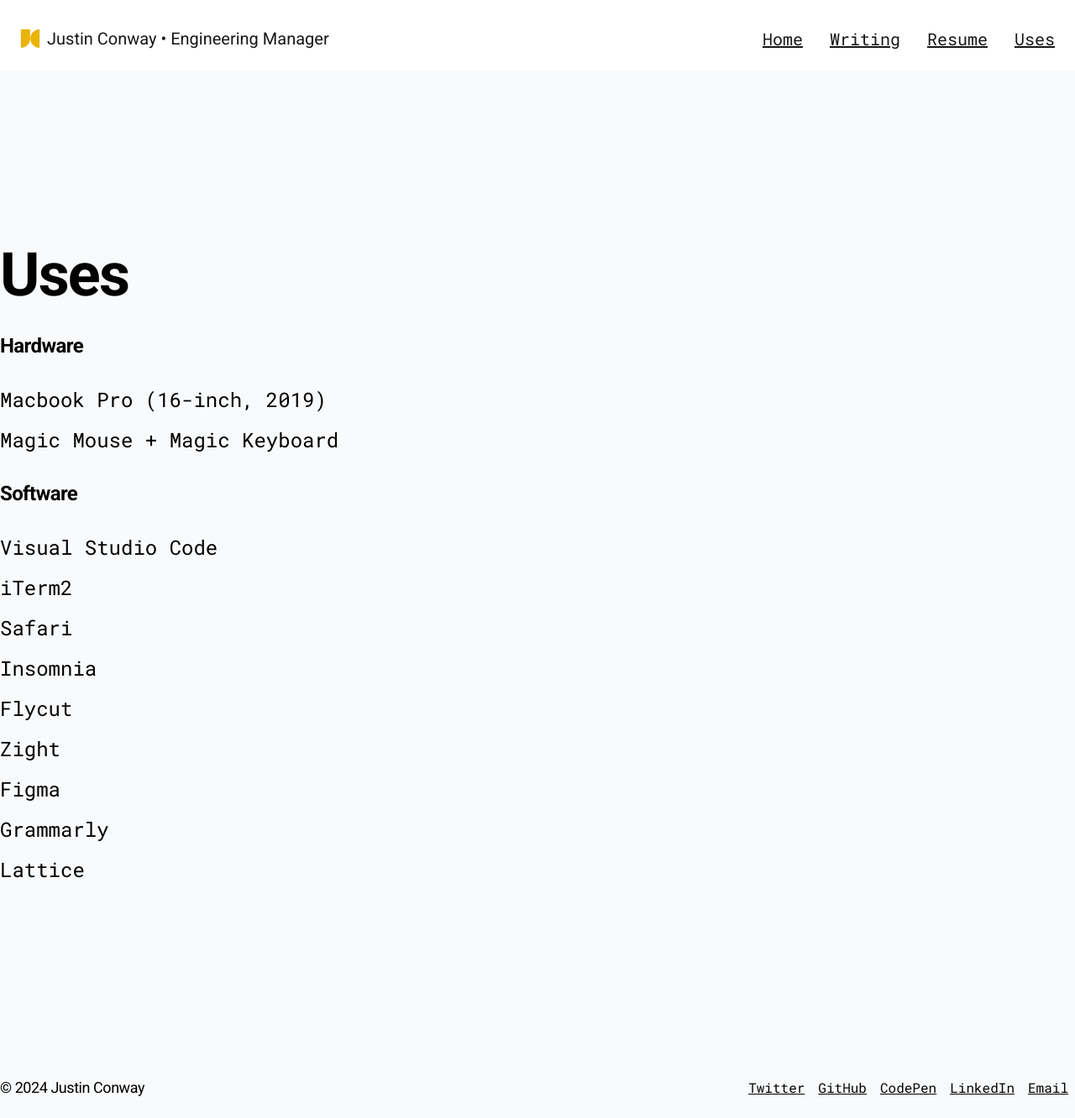
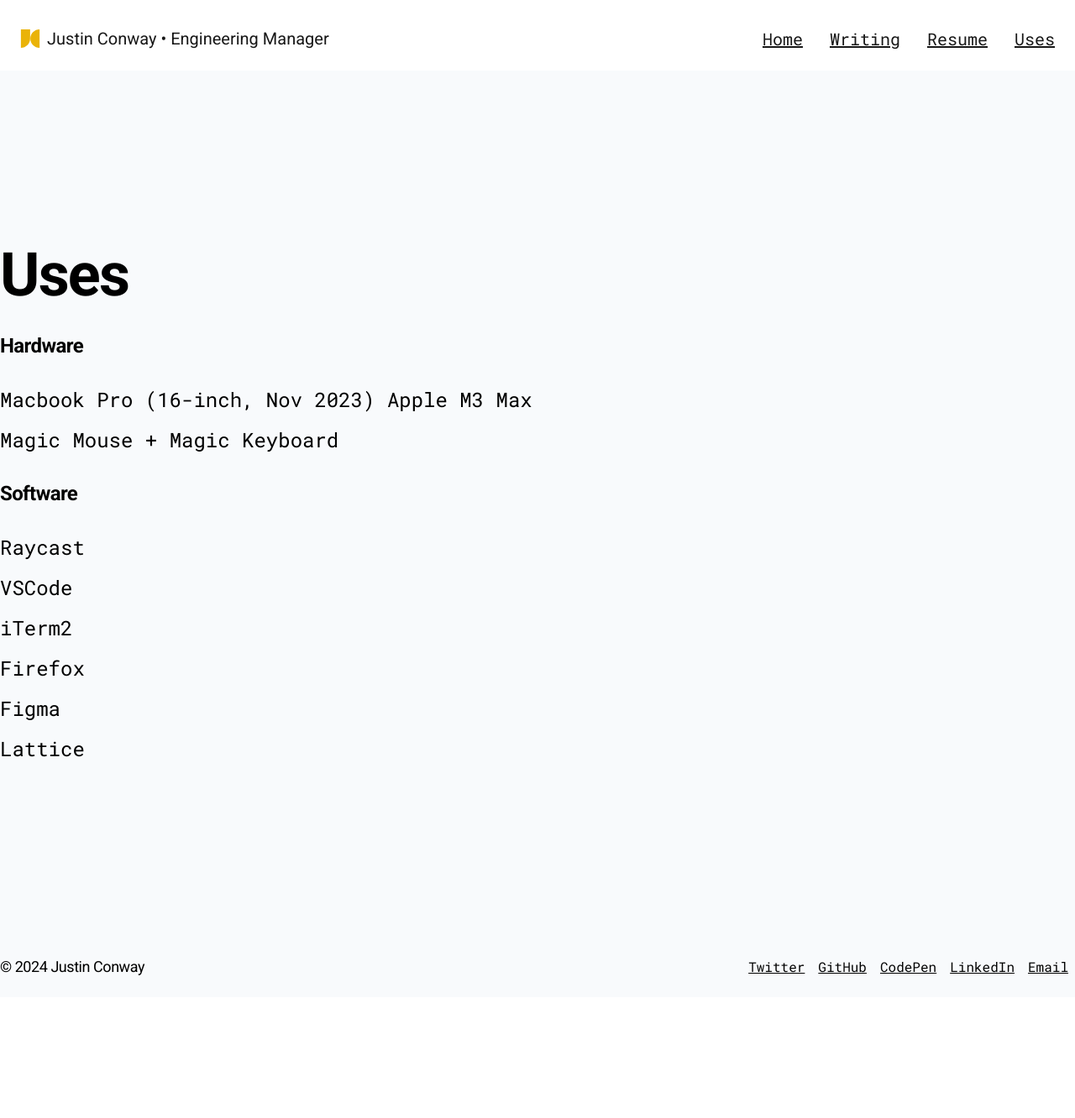
Before and after one commit to conwaydev/conwaydev.github.io, a Jekyll site: the page built from uses.html, in a window 1280 px wide and 1332 px high. Shown: the whole window at 84% size. Built offline with Jekyll 4.4.1, drawn with Linux system fonts in a browser that asks for light colours.

Commit message:
chore: updates

```diff
--- a/_layouts/post.html
+++ b/_layouts/post.html
@@ -11,5 +11,5 @@
     {{ page.date | date: "%b %-d, %Y" }}
   </time>
 
-  <div class="mt-8">{{ content }}</div>
+  <div class="mt-8 leading-loose">{{ content }}</div>
 </article>
--- a/uses.html
+++ b/uses.html
@@ -9,21 +9,18 @@
   <li>
     <h2 class="font-sans tracking-tight text-2xl font-bold">Hardware</h2>
     <ul>
-      <li>Macbook Pro (16-inch, 2019)</li>
+      <li>Macbook Pro (16-inch, Nov 2023) Apple M3 Max</li>
       <li>Magic Mouse + Magic Keyboard</li>
     </ul>
   </li>
   <li class="mt-8">
     <h2 class="font-sans tracking-tight text-2xl font-bold">Software</h2>
     <ul>
-      <li>Visual Studio Code</li>
+      <li>Raycast</li>
+      <li>VSCode</li>
       <li>iTerm2</li>
-      <li>Safari</li>
-      <li>Insomnia</li>
-      <li>Flycut</li>
-      <li>Zight</li>
+      <li>Firefox</li>
       <li>Figma</li>
-      <li>Grammarly</li>
       <li>Lattice</li>
     </ul>
   </li>
```
Also changed, not shown: _posts/2024-07-17-9-years.markdown (+21 -20 lines), _includes/css/tailwind.css, js/index.min.js, 1 other file.
